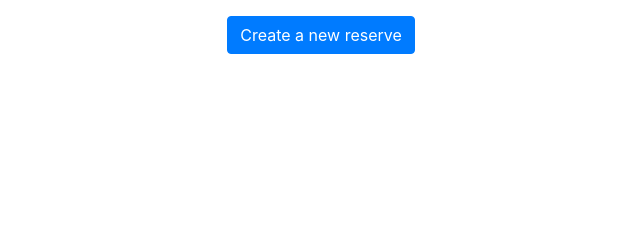
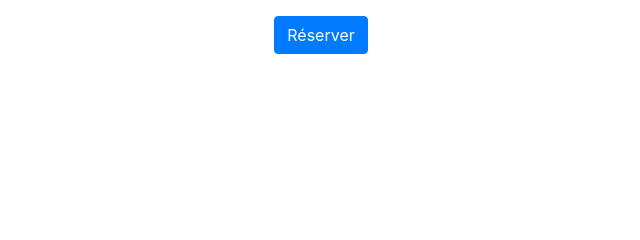
Before and after one commit to Mcmouthy/Reservation_salle, a Symfony app: template app/Resources/views/reserve/index.html.twig in a window 1280 px wide. Shown: the part 162-402 px from the top of the page, without its empty margins (319-959 px from the left). Run offline with Twig, Linux system fonts and the light colour scheme; the template is opened without the code that fills it, so the values that code supplies are empty; some libraries are stand-ins or nearby versions.

Commit message:
Reserver au lieu de create a new reservation

```diff
--- a/app/Resources/views/reserve/index.html.twig
+++ b/app/Resources/views/reserve/index.html.twig
@@ -22,11 +22,11 @@
             {% for reserve in reserves %}
                 {% if reserve.personneId == user.id %}
                     <tr>
-                        {#<td class="center"><a href="{{ path('reserve_show', { 'id': reserve.id }) }}">{{ reserve.id }}</a></td>#}*
+                        {#<td class="center"><a href="{{ path('reserve_show', { 'id': reserve.id }) }}">{{ reserve.id }}</a></td>#}
                         {% if user and user.isAdmin %}
                             {% for personne in personnes %}
                                 {% if personne.id == reserve.personneId%}
-                                    <td class="center">{{ personne.prenom }} {{ personne.nom}}</td>
+                                    <td class="center">{{ personne.login }}</td>
                                 {% endif %}
                             {% endfor %}
                         {% endif %}
@@ -50,7 +50,7 @@
         </table>
     </div>
     <div class="center div-form-style">
-        <a class="btn btn-primary" href="{{ path('reserve_new') }}">Create a new reserve</a>
+        <a class="btn btn-primary" href="{{ path('reserve_new') }}">Réserver</a>
     </div>
 
 {% endblock %}
```
